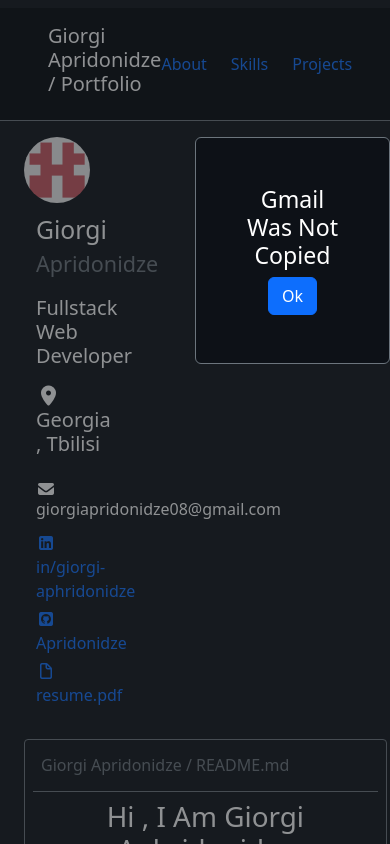
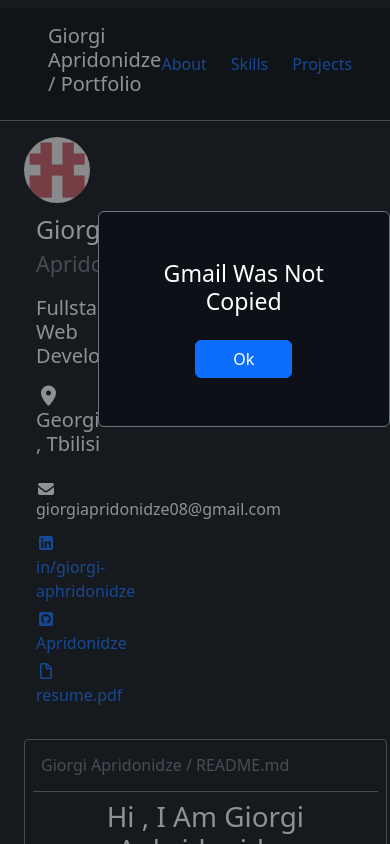
Before and after one commit to Apridonidze/portfolio, a React (Vite) app in the folder frontend/: page / in a window 390 px wide. Both pictures are taken after a click on the element "giorgiapridonidze08@gmail.com". Shown: the top 844 px of the page. Built offline with nearby package versions, Linux system fonts and the light colour scheme.

Commit message:
styled Alert.jsx component for responsive design

```diff
--- a/frontend/src/components/Alert.jsx
+++ b/frontend/src/components/Alert.jsx
@@ -1,11 +1,11 @@
 const Alert = ( { setToggleAlert , toggleAlert } ) => {
     return(
-        <div className="alert-container position-fixed border start-50 text-center p-5 rounded-2 border-secondary" style={{backgroundColor : '#0d1117'}}>
-            <h3>{toggleAlert.text}</h3>
+        <div className="alert-container position-fixed border text-center p-5 rounded-2 border-secondary" style={{backgroundColor : '#0d1117'}}>
+            <h3 className="pb-3">{toggleAlert.text}</h3>
             <button className="btn btn-primary w-50" onClick={() => setToggleAlert({status:false , text: null})}>Ok</button>
         </div>
-    )
-}
+    );
+};
 
 
-export default Alert
+export default Alert;
--- a/frontend/src/index.css
+++ b/frontend/src/index.css
@@ -34,3 +34,16 @@ body {
       width: 100%;
       height: 100%;
 }
+
+.alert-container {
+  top: 35%;
+  left: 45%;
+}
+
+@media screen and (max-width: 767px) {
+
+  .alert-container {
+    top: 25%;
+    left: 25%;
+  }
+}
```
